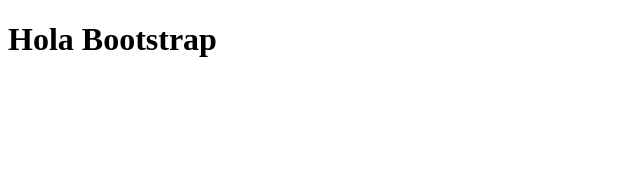
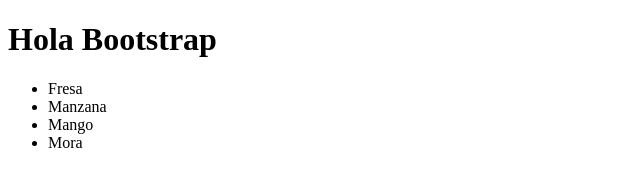
Before and after one commit to Simon-oc/bootstrap-react-2901771, a plain HTML site: page 1-Intro-Bootstrap/index.html in a window 1280 px wide. Shown: the whole page, without its empty margins (0-640 px from the left). Drawn offline with Linux system fonts and the light colour scheme.

Commit message:
lista añadida

```diff
--- a/1-Intro-Bootstrap/index.html
+++ b/1-Intro-Bootstrap/index.html
@@ -7,5 +7,12 @@
 </head>
 <body>
     <h1>Hola Bootstrap</h1>
+
+    <ul>
+        <li>Fresa</li>
+        <li>Manzana</li>
+        <li>Mango</li>
+        <li>Mora</li>
+    </ul>
 </body>
 </html>
```
